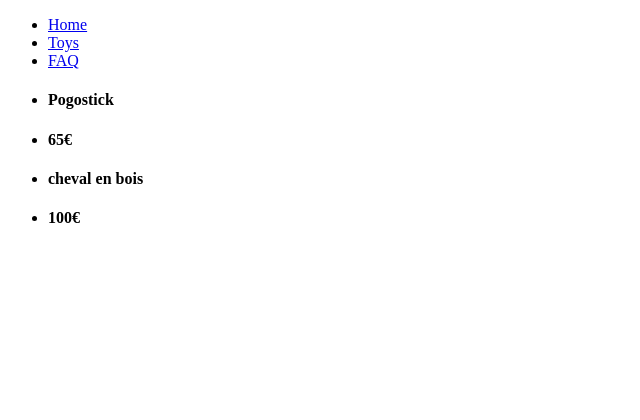
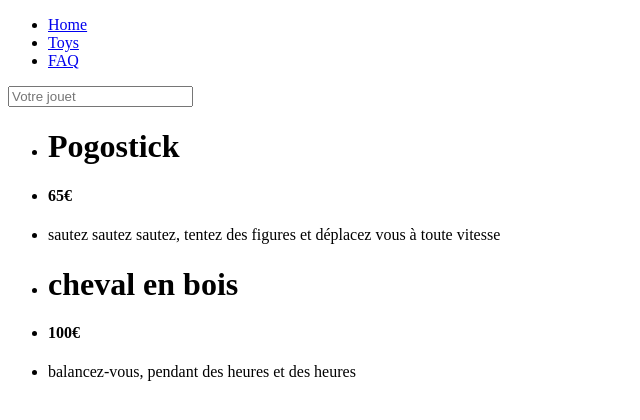
Before and after one commit to Edouardgj/devopsproject, a React (Create React App) app: page /Toys in a window 1280 px wide. Shown: the top 420 px of the page, without its empty margins (0-640 px from the left). Built offline with nearby package versions, Linux system fonts and the light colour scheme; data requests are answered from the project's data file.

Commit message:
recherche&json-server

```diff
--- a/db.json
+++ b/db.json
@@ -1,17 +1,18 @@
+
 {
   "toyslist": [
     {
       "id": 1,
       "name": "Pogostick",
       "price": "65€",
-      "image": "./img/pogostick.png"
+      "description": "sautez sautez sautez, tentez des figures et déplacez vous à toute vitesse"
     },
 
     {
       "id": 2,
       "name": "cheval en bois",
       "price": "100€",
-      "image": "./img/pogostick.png"
+      "description": "balancez-vous, pendant des heures et des heures"
 
     }
   ]
--- a/src/index.css
+++ b/src/index.css
@@ -11,3 +11,14 @@ code {
   font-family: source-code-pro, Menlo, Monaco, Consolas, "Courier New",
     monospace;
 }
+
+input {
+  width: 13%;
+  margin-left: 42%;
+  border: 1px solid grey;
+  border-radius: 5px;
+  height: 25px;
+  padding: 2px 23px 2px 30px;
+  outline: 0;
+  background-color: #f5f5f5;
+}
--- a/src/pages/Toys.js
+++ b/src/pages/Toys.js
@@ -1,9 +1,12 @@
 import React, {useState, useEffect} from 'react'
+
+
 
 const Toys =() => {
   const [Toys, setToys ] = useState([
 
   ]);
+  const [query, setQuery] = useState("")
   useEffect(() => {
     fetch("http://localhost:4000/toyslist")
       .then((res) => res.json())
@@ -15,16 +18,27 @@ const Toys =() => {
       });
   }, []);
   return (
+    <>
     <div className='divjouets'>
+    <input placeholder="Votre jouet" onChange={event => setQuery(event.target.value)}/>
     <ul>
-        {Toys.map((Toys) => (
+    {Toys.filter(Toys => {
+    if (query === '') {
+      return Toys;
+    } else if (Toys.name.toLowerCase().includes(query.toLowerCase())) {
+      return Toys;
+    }
+  }).map((Toys) => (
         <div>
-          <li key={Toys.id}><h4> {Toys.name} </h4></li>
+          <li> <h1> {Toys.name} </h1> </li>
           <li> <h4> {Toys.price} </h4> </li>
+          <li> <p>{Toys.description} </p> </li>
         </div>
       ))}
     </ul>
     </div>
+
+    </>
   );
 };
 
```
Lines whose indentation alone changed are shown as unchanged.
